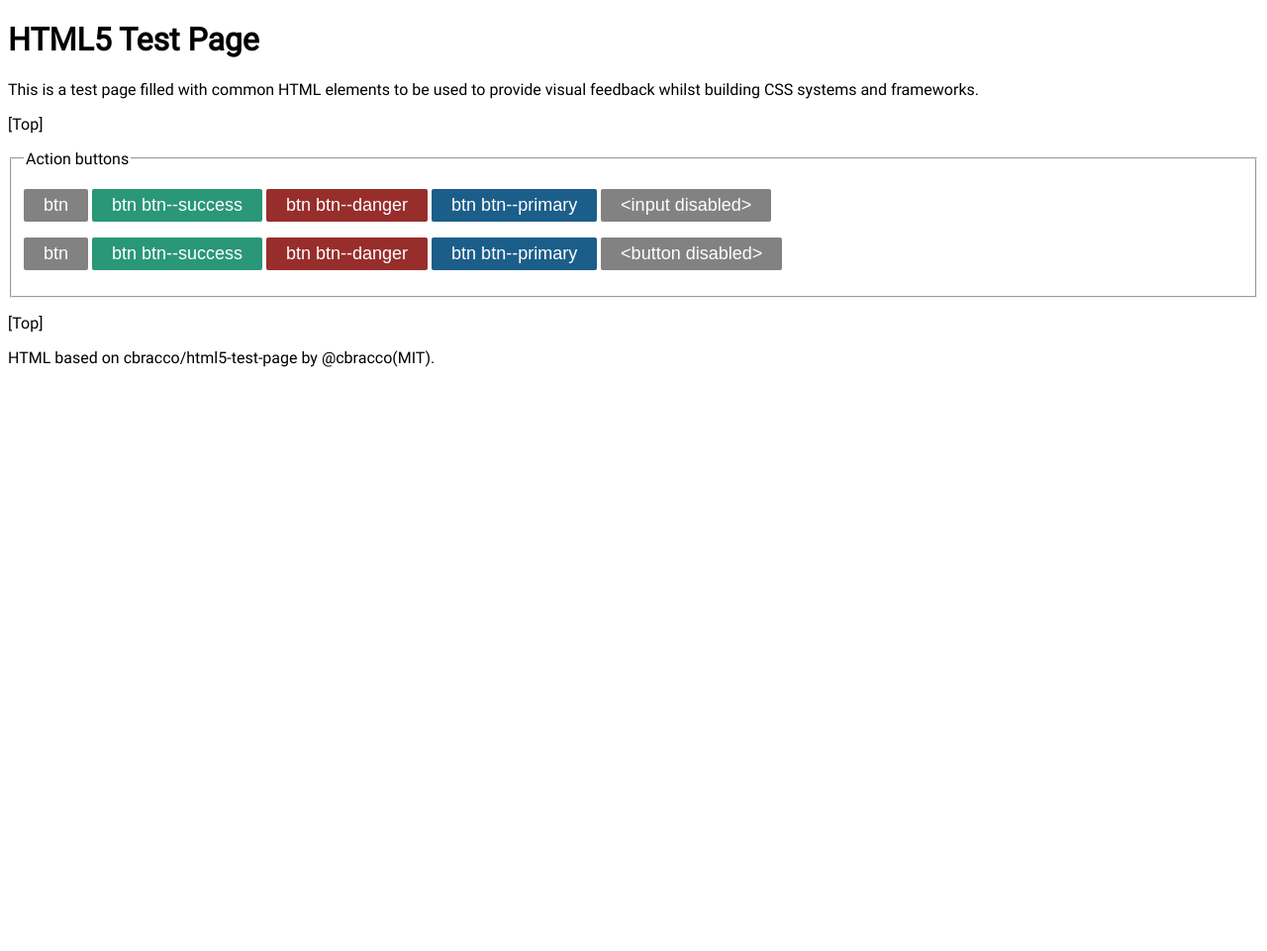
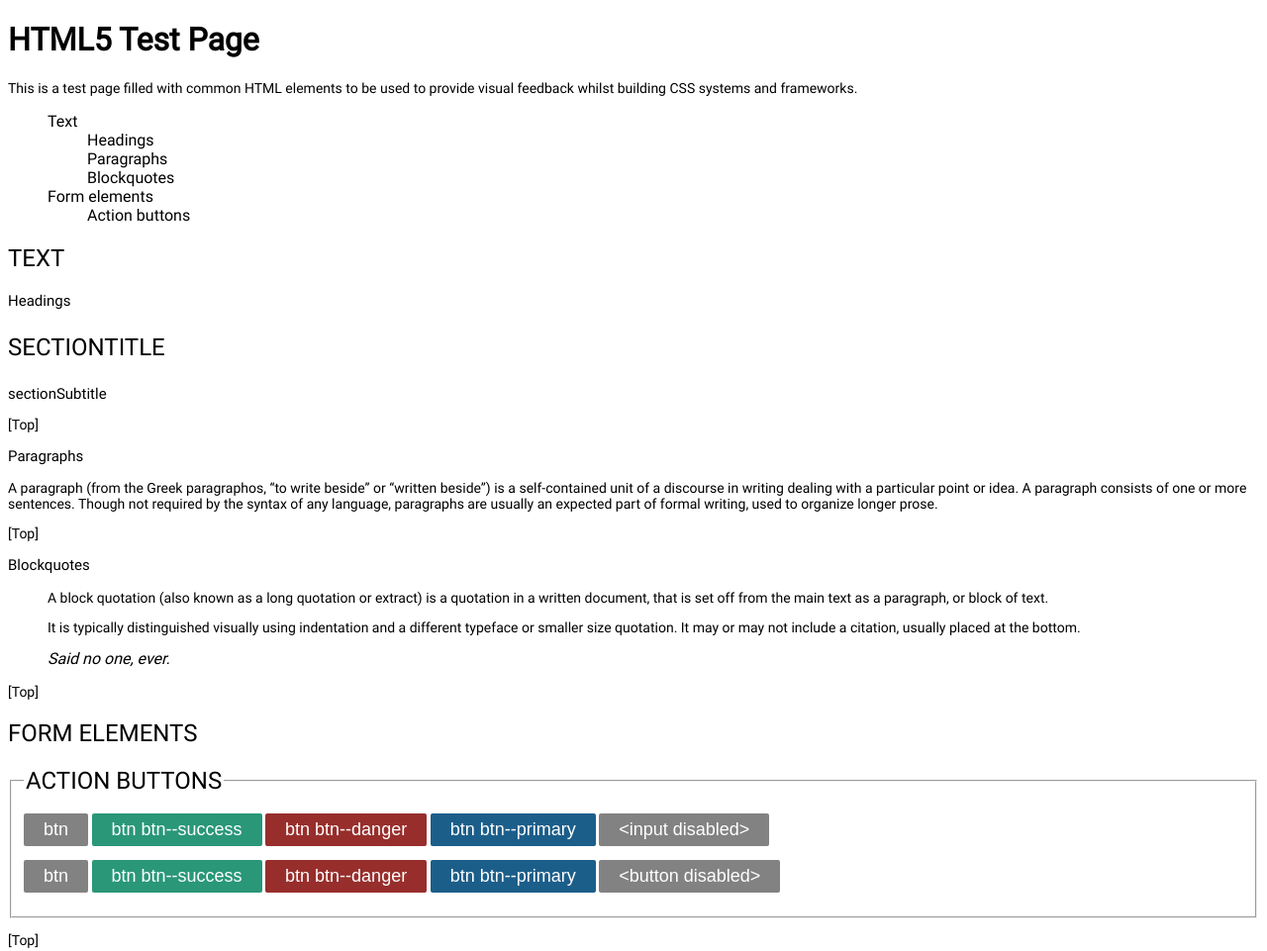
Before and after one commit to pixelspy/helloclick-css, a website: page docs/elements.html in a window 1280 px wide. Shown: the top 961 px of the page at 99% size. Before the commit the page ends 800 px from the top, so only its background shows below. Drawn offline with Linux system fonts and the light colour scheme.

Commit message:
`project` reorganization and start of text"

```diff
--- a/docs/elements.html
+++ b/docs/elements.html
@@ -12,22 +12,22 @@
 		<h1>HTML5 Test Page</h1>
 		<p>This is a test page filled with common HTML elements to be used to provide visual feedback whilst building CSS systems and frameworks.</p>
 	</header>
-	<!--<nav role="navigation">-->
-		<!--<ul>-->
-			<!--<li>-->
-				<!--<a href="#text">Text</a>-->
-				<!--<ul>-->
-					<!--<li><a href="#text__headings">Headings</a></li>-->
-					<!--<li><a href="#text__paragraphs">Paragraphs</a></li>-->
-					<!--<li><a href="#text__blockquotes">Blockquotes</a></li>-->
+	<nav role="navigation">
+		<ul>
+			<li>
+				<a href="#text">Text</a>
+				<ul>
+					<li><a href="#text__headings">Headings</a></li>
+					<li><a href="#text__paragraphs">Paragraphs</a></li>
+					<li><a href="#text__blockquotes">Blockquotes</a></li>
 					<!--<li><a href="#text__lists">Lists</a></li>-->
 					<!--<li><a href="#text__hr">Horizontal rules</a></li>-->
 					<!--<li><a href="#text__tables">Tabular data</a></li>-->
 					<!--<li><a href="#text__code">Code</a></li>-->
 					<!--<li><a href="#text__inline">Inline elements</a></li>-->
 					<!--<li><a href="#text__comments">HTML Comments</a></li>-->
-				<!--</ul>-->
-			<!--</li>-->
+				</ul>
+			</li>
 			<!--<li>-->
 				<!--<a href="#embedded">Embedded content</a>-->
 				<!--<ul>-->
@@ -41,57 +41,57 @@
 					<!--<li><a href="#embedded__iframe">IFrames</a></li>-->
 				<!--</ul>-->
 			<!--</li>-->
-			<!--<li>-->
-				<!--<a href="#forms">Form elements</a>-->
-				<!--<ul>-->
+			<li>
+				<a href="#forms">Form elements</a>
+				<ul>
 					<!--<li><a href="#forms__input">Input fields</a></li>-->
 					<!--<li><a href="#forms__select">Select menus</a></li>-->
 					<!--<li><a href="#forms__checkbox">Checkboxes</a></li>-->
 					<!--<li><a href="#forms__radio">Radio buttons</a></li>-->
 					<!--<li><a href="#forms__textareas">Textareas</a></li>-->
 					<!--<li><a href="#forms__html5">HTML5 inputs</a></li>-->
-					<!--<li><a href="#forms__action">Action buttons</a></li>-->
-				<!--</ul>-->
-			<!--</li>-->
-		<!--</ul>-->
-	<!--</nav>-->
-	<!--<main role="main">-->
-		<!--<section id="text">-->
-			<!--<header><h1>Text</h1></header>-->
-			<!--<article id="text__headings">-->
-				<!--<header>-->
-					<!--<h1>Headings</h1>-->
-				<!--</header>-->
-				<!--<div>-->
-					<!--<h1>Heading 1</h1>-->
-					<!--<h2>Heading 2</h2>-->
+					<li><a href="#forms__action">Action buttons</a></li>
+				</ul>
+			</li>
+		</ul>
+	</nav>
+	<main role="main">
+		<section id="text">
+			<header><h1 class="sectionTitle">Text</h1></header>
+			<article id="text__headings">
+				<header>
+					<h1 class="sectionSubtitle">Headings</h1>
+				</header>
+				<div>
+					<h1 class="sectionTitle">sectionTitle</h1>
+					<h2 class="sectionSubtitle">sectionSubtitle</h2>
 					<!--<h3>Heading 3</h3>-->
 					<!--<h4>Heading 4</h4>-->
 					<!--<h5>Heading 5</h5>-->
 					<!--<h6>Heading 6</h6>-->
-				<!--</div>-->
-				<!--<footer><p><a href="#top">[Top]</a></p></footer>-->
-			<!--</article>-->
-			<!--<article id="text__paragraphs">-->
-				<!--<header><h1>Paragraphs</h1></header>-->
-				<!--<div>-->
-					<!--<p>A paragraph (from the Greek paragraphos, “to write beside” or “written beside”) is a self-contained unit of a discourse in writing dealing with a particular point or idea. A paragraph consists of one or more sentences. Though not required by the syntax of any language, paragraphs are usually an expected part of formal writing, used to organize longer prose.</p>-->
-				<!--</div>-->
-				<!--<footer><p><a href="#top">[Top]</a></p></footer>-->
-			<!--</article>-->
-			<!--<article id="text__blockquotes">-->
-				<!--<header><h1>Blockquotes</h1></header>-->
-				<!--<div>-->
-					<!--<blockquote>-->
-						<!--<p>A block quotation (also known as a long quotation or extract) is a quotation in a written document, that is set off from the main text as a paragraph, or block of text.</p>-->
-						<!--<p>It is typically distinguished visually using indentation and a different typeface or smaller size quotation. It may or may not include a citation, usually placed at the bottom.</p>-->
-						<!--<cite><a href="#!">Said no one, ever.</a></cite>-->
-					<!--</blockquote>-->
-				<!--</div>-->
-				<!--<footer><p><a href="#top">[Top]</a></p></footer>-->
-			<!--</article>-->
+				</div>
+				<footer><p><a href="#top">[Top]</a></p></footer>
+			</article>
+			<article id="text__paragraphs">
+				<header><h1 class="sectionSubtitle">Paragraphs</h1></header>
+				<div>
+					<p>A paragraph (from the Greek paragraphos, “to write beside” or “written beside”) is a self-contained unit of a discourse in writing dealing with a particular point or idea. A paragraph consists of one or more sentences. Though not required by the syntax of any language, paragraphs are usually an expected part of formal writing, used to organize longer prose.</p>
+				</div>
+				<footer><p><a href="#top">[Top]</a></p></footer>
+			</article>
+			<article id="text__blockquotes">
+				<header><h1 class="sectionSubtitle">Blockquotes</h1></header>
+				<div>
+					<blockquote>
+						<p>A block quotation (also known as a long quotation or extract) is a quotation in a written document, that is set off from the main text as a paragraph, or block of text.</p>
+						<p>It is typically distinguished visually using indentation and a different typeface or smaller size quotation. It may or may not include a citation, usually placed at the bottom.</p>
+						<cite><a href="#">Said no one, ever.</a></cite>
+					</blockquote>
+				</div>
+				<footer><p><a href="#top">[Top]</a></p></footer>
+			</article>
 			<!--<article id="text__lists">-->
-				<!--<header><h1>Lists</h1></header>-->
+				<!--<header><h1 class="sectionSubtitle">Lists</h1></header>-->
 				<!--<div>-->
 					<!--<h3>Definition list</h3>-->
 					<!--<dl>-->
@@ -227,7 +227,7 @@
 				<!--</div>-->
 				<!--<footer><p><a href="#top">[Top]</a></p></footer>-->
 			<!--</article>-->
-		<!--</section>-->
+		</section>
 		<!--<section id="embedded">-->
 			<!--<header><h1>Embedded content</h1></header>-->
 			<!--<article id="embedded__images">-->
@@ -281,9 +281,9 @@
 				<!--<footer><p><a href="#top">[Top]</a></p></footer>-->
 			<!--</article>-->
 		<!--</section>-->
-		<!--<section id="forms">-->
-			<!--<header><h1>Form elements</h1></header>-->
-			<!--<form>-->
+		<section id="forms">
+			<header><h1 class="sectionTitle">Form elements</h1></header>
+			<form>
 				<!--<fieldset id="forms__input">-->
 					<!--<legend>Input fields</legend>-->
 					<!--<p>-->
@@ -399,9 +399,9 @@
 						<!--<input type="datetime-local" id="idtl" value="1970-01-01T00:00">-->
 					<!--</p>-->
 				<!--</fieldset>-->
-				<p><a href="#top">[Top]</a></p>
+				<!--<p><a href="#top">[Top]</a></p>-->
 				<fieldset id="forms__action">
-					<legend>Action buttons</legend>
+					<legend class="sectionTitle">Action buttons</legend>
 					<p>
 						<input type="submit" value="btn" class="btn">
 						<input type="button" value="btn btn--success" class="btn btn--success">
@@ -422,7 +422,7 @@
 		</section>
 	</main>
 	<footer role="contentinfo">
-		<p>HTML based on <a href="http://github.com/cbracco/html5-test-page">cbracco/html5-test-page</a> by <a href="http://twitter.com/cbracco">@cbracco</a>(MIT).</p>
+		<p>HTML based on <a href="http://github.com/cbracco/html5-test-page">cbracco/html5-test-page</a> by <a href="http://twitter.com/cbracco">@cbracco</a> (MIT).</p>
 	</footer>
 </div>
 </body>
--- a/scss/inc/_project.scss
+++ b/scss/inc/_project.scss
@@ -1,9 +1,3 @@
-//@import "project/";
-
 @import "project/paths";
-@import "project/sizes";
-
-@import "project/fonts";
-@import "project/colors";
-
+@import "project/ui";
 @import "project/views";
--- /dev/null
+++ b/scss/inc/project/_ui.scss
@@ -0,0 +1,4 @@
+@import "ui/sizes";
+@import "ui/fonts";
+@import "ui/colors";
+@import "ui/text";
--- a/scss/inc/project/_fonts.scss
+++ b/scss/inc/project/ui/_fonts.scss
@@ -1,7 +1,7 @@
 // WEIGHT;
-$font-weight-light: 300;
-$font-weight-normal: 400;
-$font-weight-medium: 500;
+$fontWeightLight: 300;
+$fontWeightRegular: 400;
+$fontWeightMedium: 500;
 $font-weight-bold: 700;
 
 // Fonts declaration
--- /dev/null
+++ b/scss/inc/project/ui/_text.scss
@@ -0,0 +1,14 @@
+// Titling
+.sectionTitle {
+	font-weight: $fontWeightMedium;
+	font-size: 24px;
+	text-transform: uppercase;
+}
+.sectionSubtitle {
+	font-weight: $fontWeightMedium;
+	font-size: 15px;
+}
+p {
+	font-size: 14px;
+	font-weight: $fontWeightRegular;
+}
--- a/scss/inc/project/views/components/_button.scss
+++ b/scss/inc/project/views/components/_button.scss
@@ -8,14 +8,14 @@
 	border-radius: 2px;
 	height: 33px;
 	font-size: 18px;
-	font-weight: 500;
+	font-weight: $fontWeightMedium;
 	transition: background-color .1s ease-in-out;
 
 	&:hover {
 		background-color: $grey2;
 	}
 
-	// The hovers seems non-consistent
+	// TODO: The hovers seems non-consistent
 	&--success {
 		background-color: $green;
 		&:hover {
```
Also changed, not shown: README.md, dist/style.css, scss/inc/project/ui/_colors.scss (renamed from scss/inc/project/_colors.scss), scss/inc/project/ui/_sizes.scss (renamed from scss/inc/project/_sizes.scss), 1 other file.
